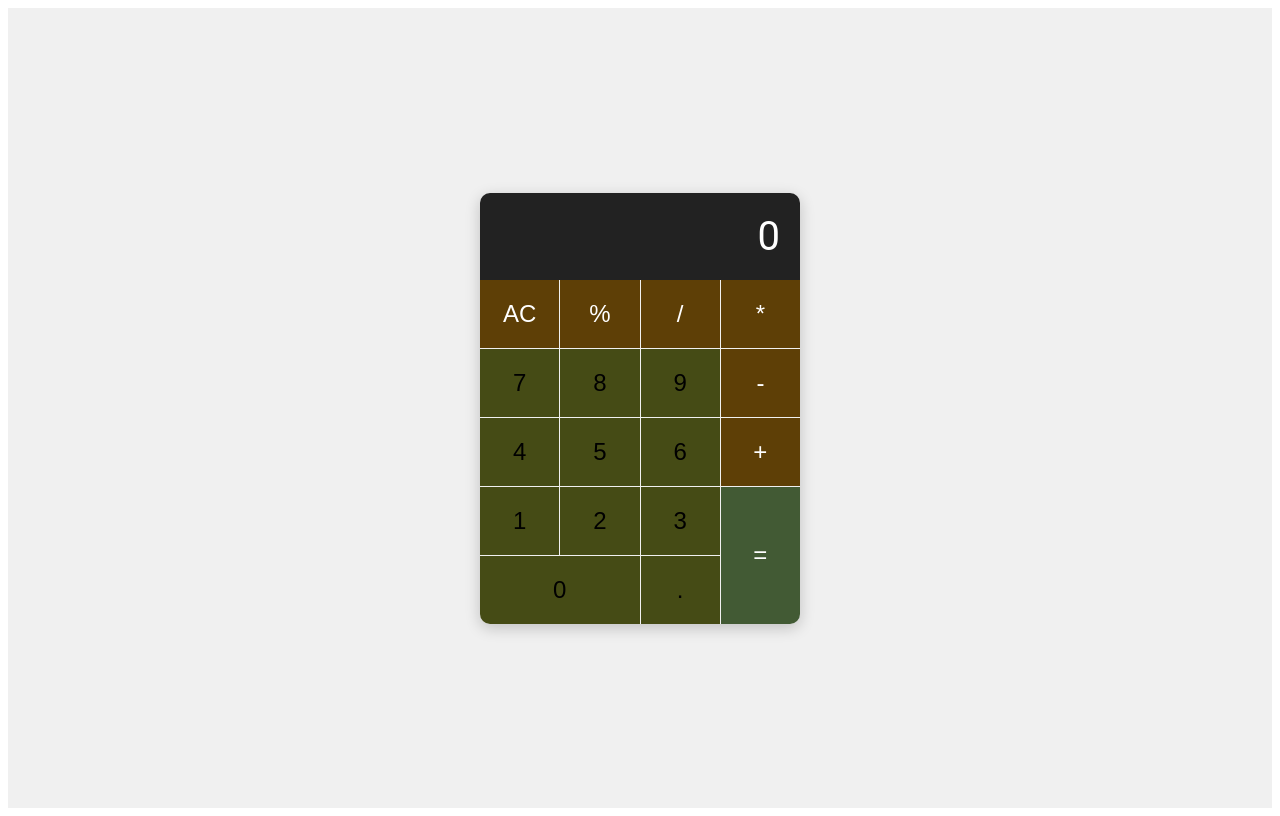
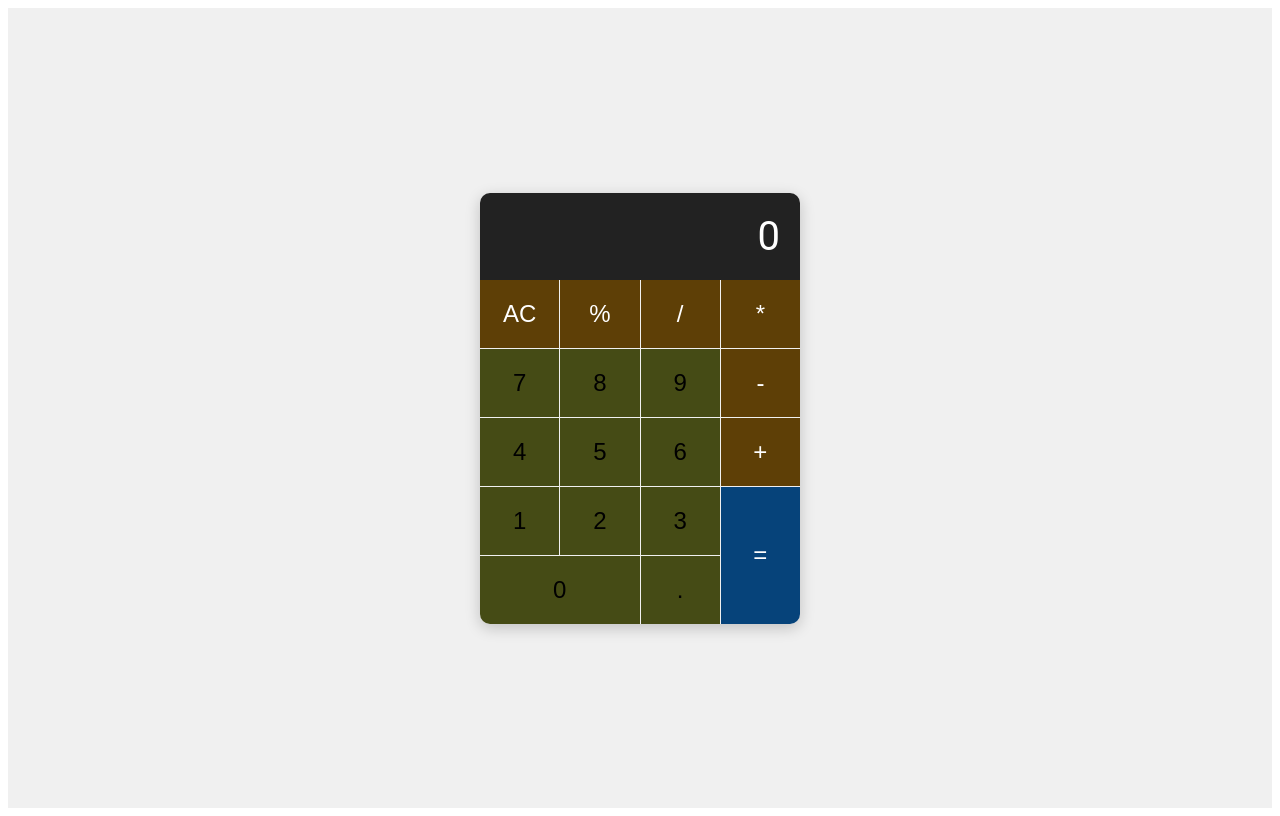
Before and after one commit to DraftBlack/Calculadora, an Angular app: page / in a window 1280 px wide. In both pictures the pointer is over the button 760 px from the left and 555 px from the top of the page. Built offline with nearby package versions, Linux system fonts and the light colour scheme.

Commit message:
Updated calculadora.css

```diff
--- a/src/app/calculadora/calculadora.css
+++ b/src/app/calculadora/calculadora.css
@@ -59,7 +59,8 @@ button {
   color: white;
 
   &:hover {
-    background-color: #254115da;
+    background-color: #06437a
+  ;
   }
 }
 
```
